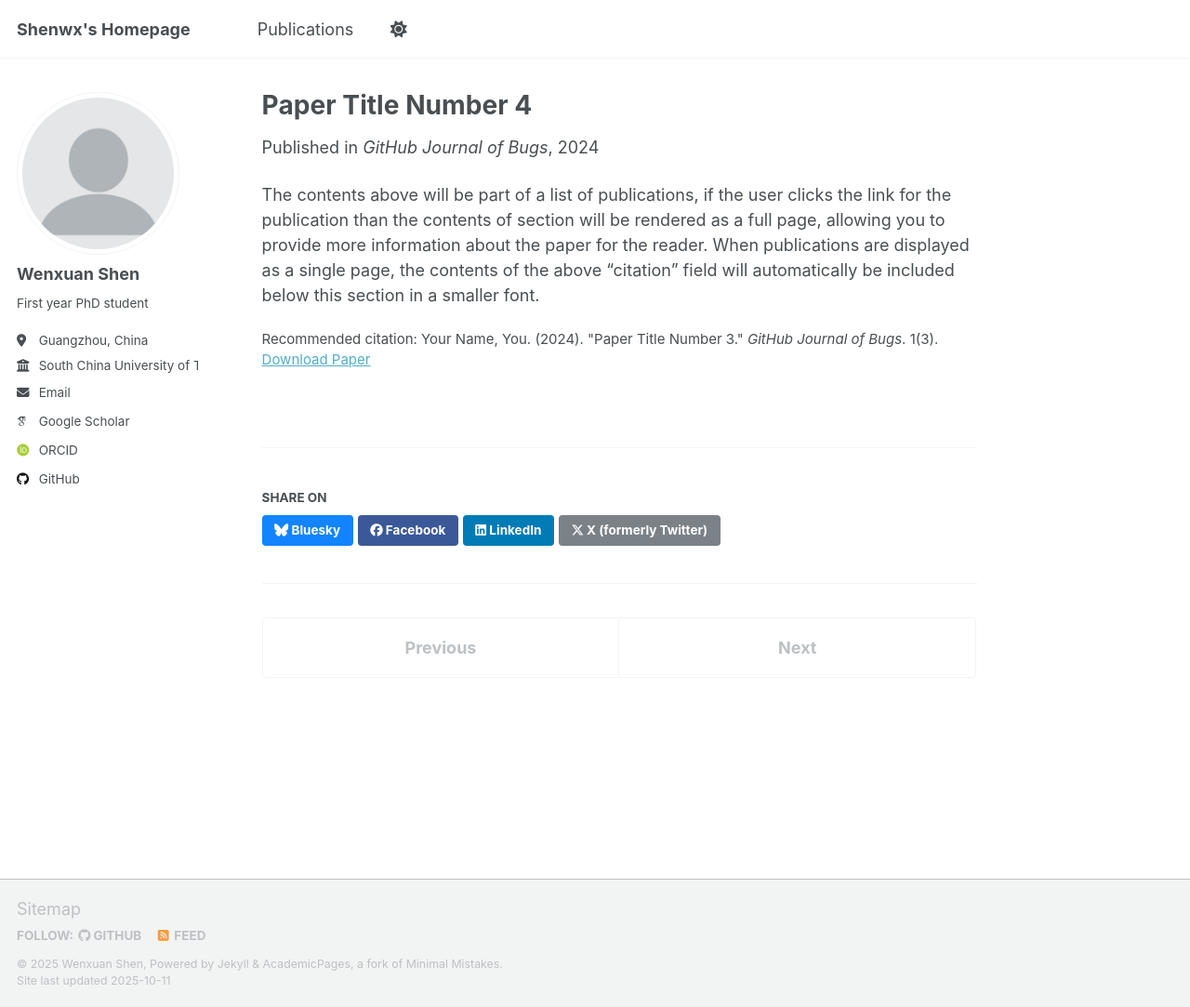
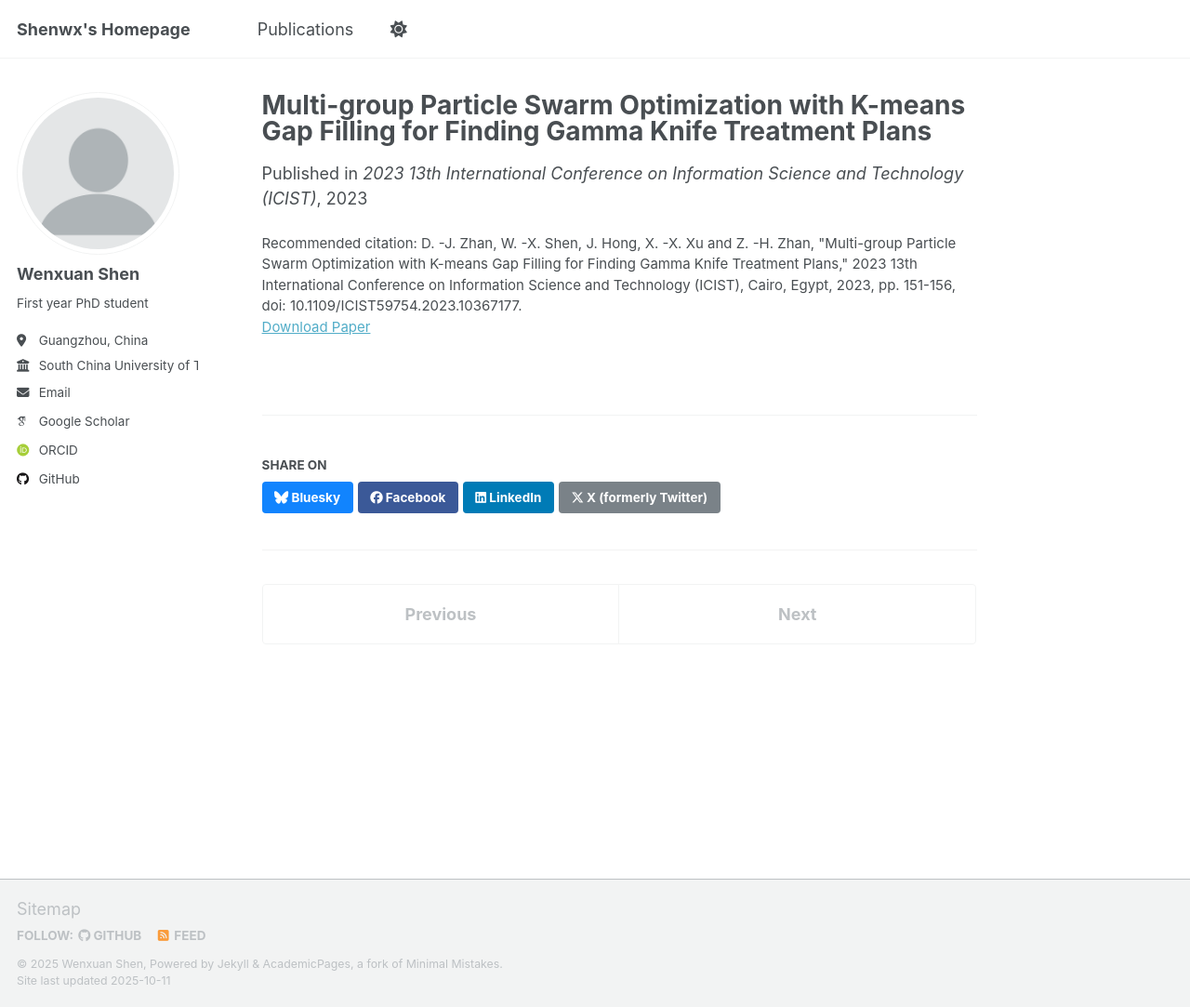
Before and after one commit to p114514-new/p114514-new.github.io, a Jekyll site: the page built from _publications/2024-02-17-paper-title-number-4.md, in a window 1280 px wide and 1083 px high. Shown: the whole window at 93% size. Built offline with Jekyll 4.4.1, drawn with Linux system fonts in a browser that asks for light colours; some web fonts are replaced; a script that is not in the unit is left out.

Commit message:
Update 2024-02-17-paper-title-number-4.md

```diff
--- a/_publications/2024-02-17-paper-title-number-4.md
+++ b/_publications/2024-02-17-paper-title-number-4.md
@@ -1,13 +1,11 @@
 ---
-title: "Paper Title Number 4"
+title: "Multi-group Particle Swarm Optimization with K-means Gap Filling for Finding Gamma Knife Treatment Plans"
 collection: publications
-category: conferences
-permalink: /publication/2024-02-17-paper-title-number-4
-excerpt: 'This paper is about fixing template issue #693.'
-date: 2024-02-17
-venue: 'GitHub Journal of Bugs'
-paperurl: 'http://academicpages.github.io/files/paper3.pdf'
-citation: 'Your Name, You. (2024). &quot;Paper Title Number 3.&quot; <i>GitHub Journal of Bugs</i>. 1(3).'
+category: manuscripts
+permalink: /publication/gamma-knife-treatment-plans
+excerpt: "The sphere packing problem (SPP) is a geometric optimization problem which is NP-hard. It seeks to find the most efficient arrangement of non-overlapping spheres within a containing space to maximize the total volume or the fraction of the containing space occupied by the spheres. As an extension of SPP, Gamma knife treatment (GKT) is a significant technique in the field of stereotactic radiosurgery, which uses Gamma rays to perform single-shot high-dose focused irradiation on the lesion to cause necrosis or functional changes of diseased tissue to achieve the purpose of treatment. Therefore, the GKT plan problem should be addressed to minimize the total dose passing through the human body, but must be enough to kill most lesions, while minimizing the dose of normal tissue exposure. This paper proposes a multi-group particle swarm optimization (MGPSO) algorithm with K-means gap filling (KGF) strategy to handle this problem. The MGPSO is adopted to find preliminary locations for Gamma knife shots. The KGF is used to find uncovered areas and fill them. The effectiveness of the MGPSO algorithm with the KGF strategy is verified by experiments on circular lesion areas by comparing with other algorithms."
+date: 2023-12-29
+venue: '2023 13th International Conference on Information Science and Technology (ICIST)'
+paperurl: 'https://ieeexplore.ieee.org/abstract/document/10367177'
+citation: 'D. -J. Zhan, W. -X. Shen, J. Hong, X. -X. Xu and Z. -H. Zhan, "Multi-group Particle Swarm Optimization with K-means Gap Filling for Finding Gamma Knife Treatment Plans," 2023 13th International Conference on Information Science and Technology (ICIST), Cairo, Egypt, 2023, pp. 151-156, doi: 10.1109/ICIST59754.2023.10367177.'
 ---
-
-The contents above will be part of a list of publications, if the user clicks the link for the publication than the contents of section will be rendered as a full page, allowing you to provide more information about the paper for the reader. When publications are displayed as a single page, the contents of the above "citation" field will automatically be included below this section in a smaller font.
```
